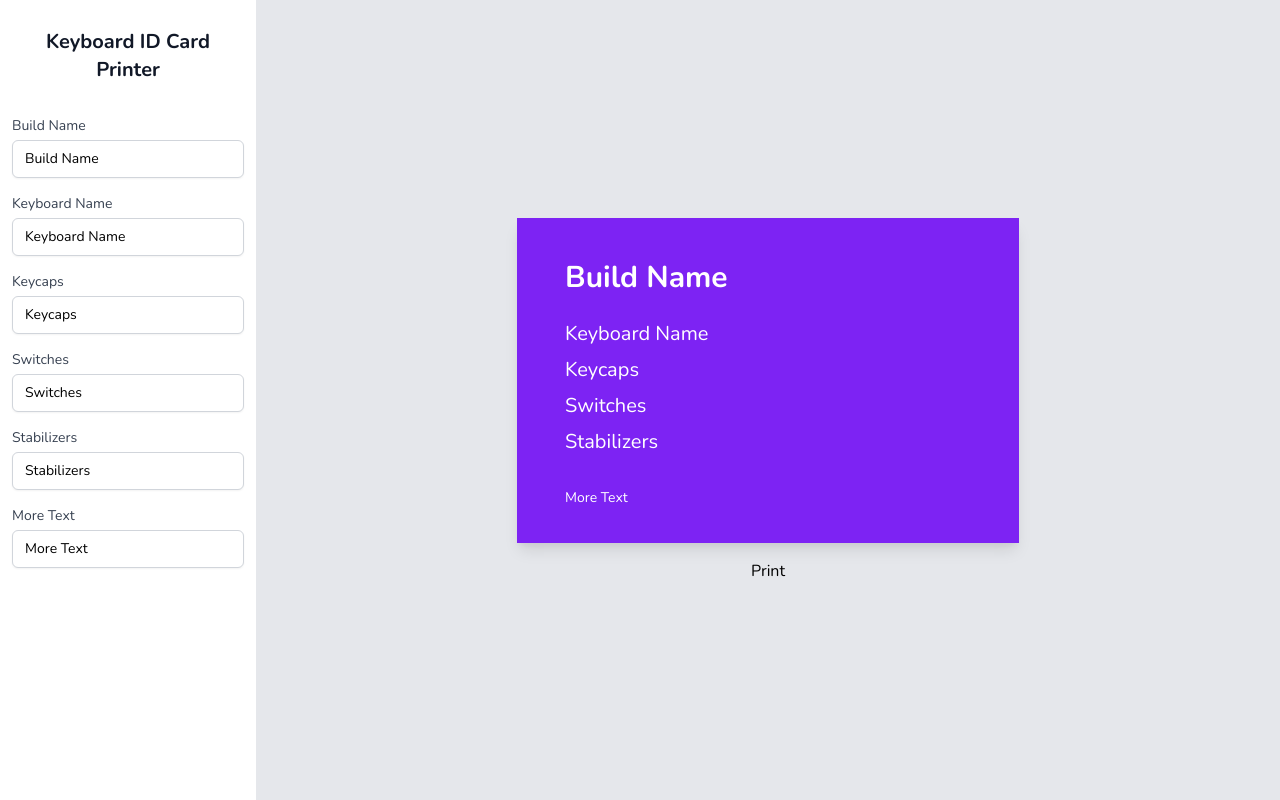
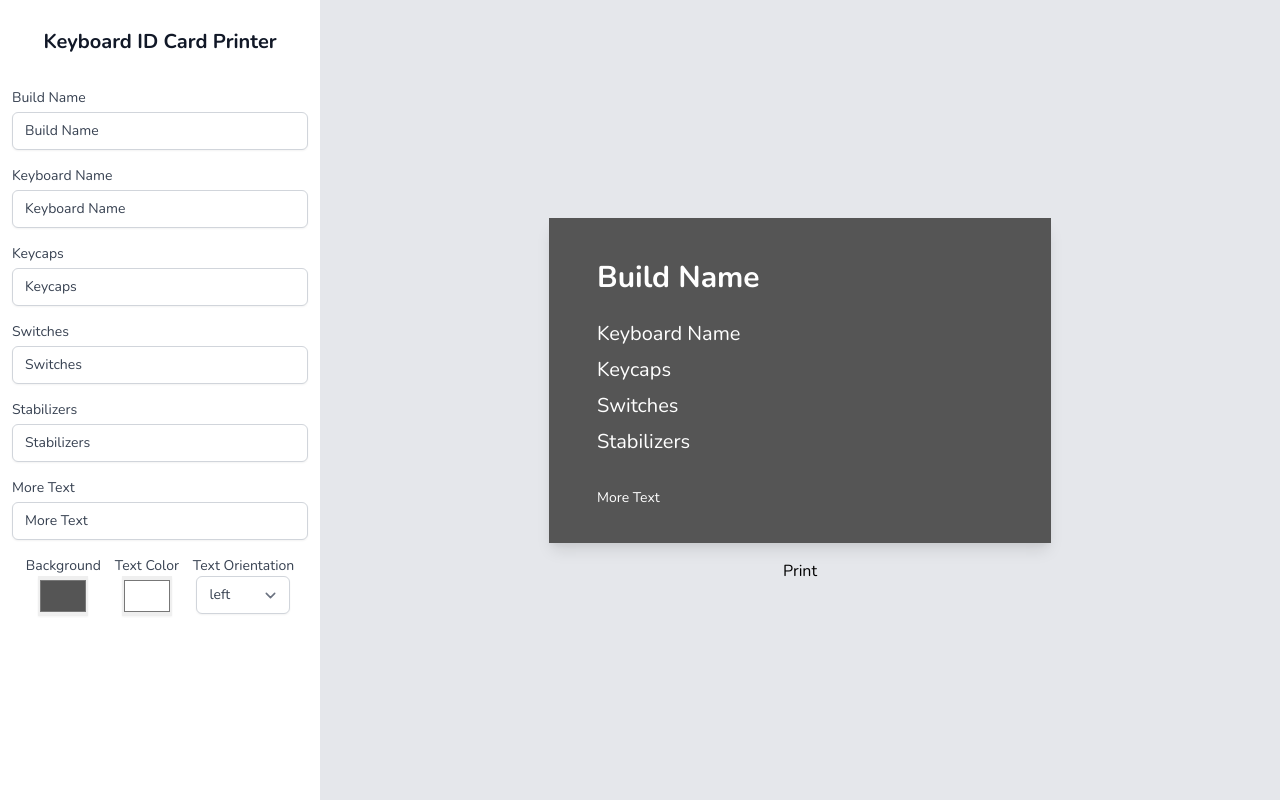
Before and after one commit to tylerpetz/keyboard-id-card-printer, a Vue app: page / in a window 1280 px wide. Built offline with nearby package versions, Linux system fonts and the light colour scheme.

Commit message:
add styling

```diff
--- a/src/App.vue
+++ b/src/App.vue
@@ -11,6 +11,13 @@ const fields = {
 }
 
 const card = ref({ ...fields })
+const style = ref({
+  bgDirection: 'br',
+  bgColor1: '#555555',
+  bgColor2: '#000000',
+  textColor: '#ffffff',
+  textOrientation: 'left'
+})
 
 function print() {
   window.print()
@@ -21,26 +28,51 @@ function print() {
 
 <template>
   <main class="flex flex-row h-screen bg-white">
-    <form class="flex flex-col w-1/5 print:hidden p-3 space-y-4">
+    <form class="flex flex-col w-1/4 print:hidden p-3 space-y-4">
       <h1 class="text-center text-xl font-bold text-gray-900 py-4">Keyboard ID Card Printer</h1>
       <div v-for="field in Object.entries(fields)" :key="field[0]">
-        <label for="email" class="block text-sm font-medium text-gray-700">
+        <label class="block text-sm font-medium text-gray-700">
           {{ field[1] }}
+          <input type="text" placeholder="" v-model="card[field[0]]" class="mt-1 appearance-none block w-full px-3 py-2 border border-gray-300 rounded-md shadow-sm placeholder-gray-400 focus:outline-none focus:ring-indigo-500 focus:border-indigo-500 sm:text-sm">
         </label>
-        <div class="mt-1">
-          <input type="text" placeholder="Build Name" v-model="card[field[0]]" class="appearance-none block w-full px-3 py-2 border border-gray-300 rounded-md shadow-sm placeholder-gray-400 focus:outline-none focus:ring-indigo-500 focus:border-indigo-500 sm:text-sm">
-        </div>
       </div>
+      <div class="flex flex-row justify-evenly">
+        <label class="flex flex-col items-center text-sm font-medium text-gray-700">
+          Background
+          <input type="color" v-model="style.bgColor1" class="block appearance-none shadow-sm h-10">
+        </label>
+        <label class="flex flex-col items-center text-sm font-medium text-gray-700">
+          Text Color
+          <input type="color" v-model="style.textColor" class="block appearance-none shadow-sm h-10">
+        </label>
+         <label class="flex flex-col items-center text-sm font-medium text-gray-700">
+          Text Orientation
+          <select v-model="style.textOrientation" class="max-w-lg block focus:ring-indigo-500 focus:border-indigo-500 shadow-sm sm:max-w-xs sm:text-sm border-gray-300 rounded-md">
+            <option value="left">left</option>
+            <option value="center">center</option>
+            <option value="right">right</option>
+          </select>
+        </label>
+      </div>
+      <!-- <div>
+        <label class="block text-sm font-medium text-gray-700">
+          Background 2
+          <input type="color" v-model="style.bgColor2" class="block appearance-none shadow-sm">
+        </label>
+      </div> -->
     </form>
-    <section class="w-4/5 bg-gray-200 flex flex-col items-center justify-center print:bg-white print:items-start print:justify-start">
-      <div class="card flex flex-col space-y-2 justify-center bg-gradient-to-br from-[#7d23f3] to-[#7d23f3] w-[502px] h-[325px] p-12 shadow-lg text-white relative print:shadow-none print:p-16">
+    <section class="w-3/4 bg-gray-200 flex flex-col items-center justify-center print:bg-white print:items-start print:justify-start">
+      <div
+        class="card flex flex-col space-y-2 justify-center w-[502px] h-[325px] p-12 shadow-lg relative print:shadow-none print:p-16"
+        :style="`background-color: ${style.bgColor1}; color: ${style.textColor}; text-align: ${style.textOrientation}`"
+      >
         <div class="border border-white absolute m-4 inset-0 border-dashed hidden print:block" />
-        <div class="text-3xl pb-4 font-bold">{{ card.buildName }}</div>
-        <div class="text-xl">{{ card.keyboardName }}</div>
-        <div class="text-xl">{{ card.keycaps }}</div>
-        <div class="text-xl">{{ card.switches }}</div>
-        <div class="text-xl">{{ card.stabs }}</div>
-        <div class="text-sm pt-6">{{ card.moreText }}</div>
+        <div v-if="card.buildName" class="text-3xl pb-4 font-bold">{{ card.buildName }}</div>
+        <div v-if="card.keyboardName" class="text-xl">{{ card.keyboardName }}</div>
+        <div v-if="card.keycaps" class="text-xl">{{ card.keycaps }}</div>
+        <div v-if="card.switches" class="text-xl">{{ card.switches }}</div>
+        <div v-if="card.stabs" class="text-xl">{{ card.stabs }}</div>
+        <div v-if="card.moreText" class="text-sm pt-6">{{ card.moreText }}</div>
       </div>
       <button class="mt-4 print:hidden" @click="print">Print</button>
     </section>
--- a/tailwind.config.js
+++ b/tailwind.config.js
@@ -16,8 +16,8 @@ module.exports = {
     }
   },
   variants: {
-    borderColor: ['responsive', 'hover', 'focus', 'focus-within'],
     extend: {
+      borderColor: ['responsive', 'hover', 'focus', 'focus-within'],
     },
   },
   plugins: [
```
